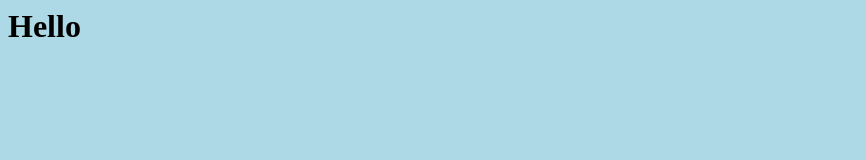
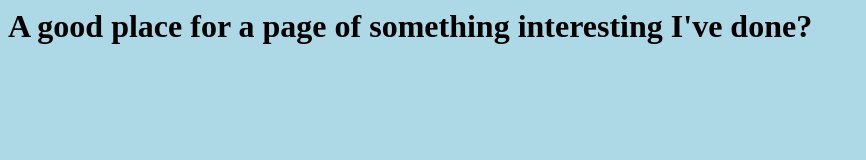
Before and after one commit to claraj/scrolling, a plain HTML site: page index.html in a window 1280 px wide. Shown: the whole page, without its empty margins (0-866 px from the left). Drawn offline with Linux system fonts and the light colour scheme.

Commit message:
Update index.html

```diff
--- a/index.html
+++ b/index.html
@@ -4,6 +4,6 @@
   </head>
 
   <body>
-    <h1>Hello</h1>
+    <h1>A good place for a page of something interesting I've done?</h1>
 </body>
 </html>
```
